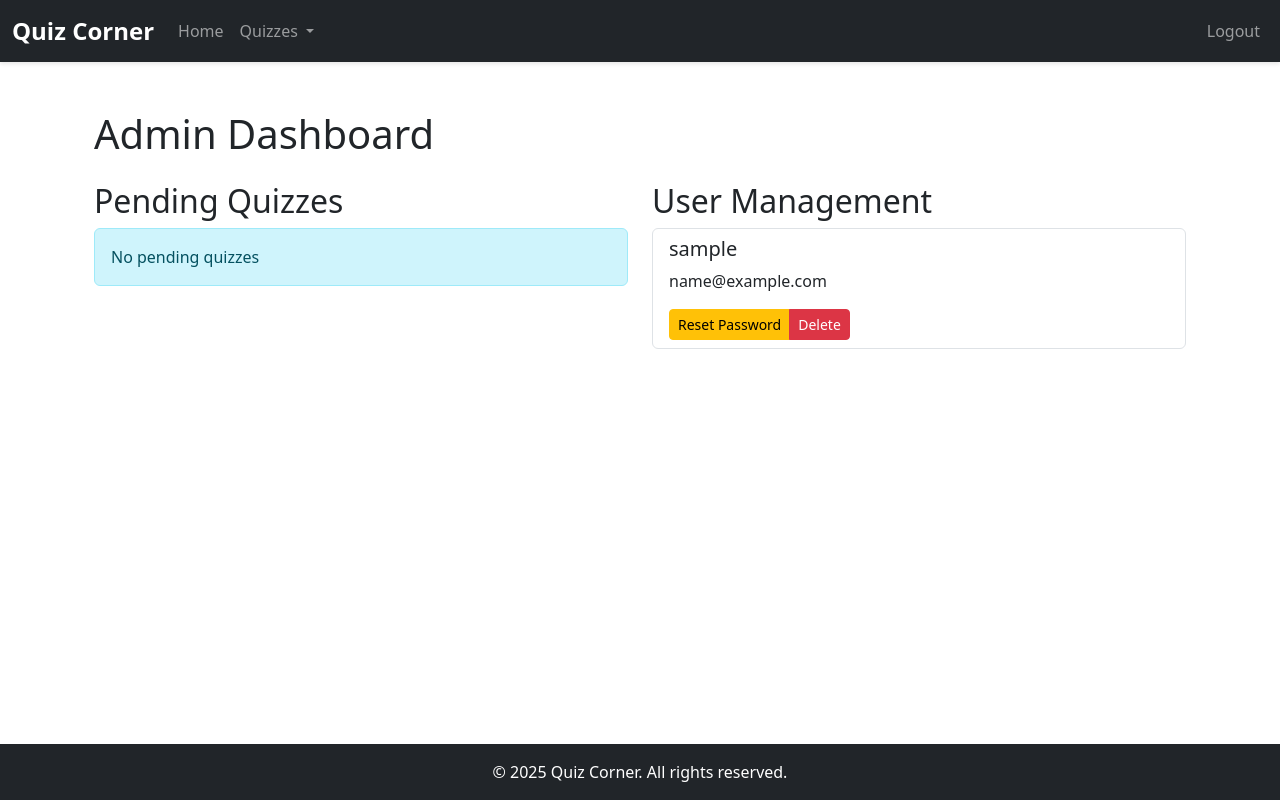
After one commit to ahmadnasir00/Quiz_Corner, a Flask app: page /admin in a window 1280 px wide. The commit adds this page. Run offline with Flask 3, Linux system fonts and the light colour scheme; a user stored in the database is signed in; tables that the repository leaves empty hold one stand-in row (values such as "Sample post").

Commit message:
Add admin dashboard

```diff
--- a/app/__init__.py
+++ b/app/__init__.py
@@ -25,7 +25,9 @@ def create_app():
     from .models import User  # Ensure User model is imported
 
     from .app import main_blueprint
+    from .admin import admin_blueprint
     app.register_blueprint(main_blueprint)
+    app.register_blueprint(admin_blueprint)
 
     with app.app_context():
         db.create_all()
--- /dev/null
+++ b/app/admin.py
@@ -0,0 +1,74 @@
+from flask import Blueprint, render_template, redirect, url_for, flash
+from flask_login import login_required, current_user
+from .models import User, Quiz, db
+
+admin_blueprint = Blueprint('admin', __name__)
+
+@admin_blueprint.route('/admin')
+@login_required
+def admin_dashboard():
+    if not current_user.is_admin:
+        flash('Access denied')
+        return redirect(url_for('main.home'))
+
+    # Get pending quizzes
+    pending_quizzes = Quiz.query.filter_by(status='pending').all()
+    # Get all users
+    users = User.query.all()
+
+    return render_template('admin/dashboard.html',
+                         pending_quizzes=pending_quizzes,
+                         users=users)
+
+@admin_blueprint.route('/admin/approve_quiz/<int:quiz_id>')
+@login_required
+def approve_quiz(quiz_id):
+    if not current_user.is_admin:
+        flash('Access denied')
+        return redirect(url_for('main.home'))
+
+    quiz = Quiz.query.get_or_404(quiz_id)
+    quiz.status = 'approved'
+    db.session.commit()
+    flash('Quiz approved successfully')
+    return redirect(url_for('admin.admin_dashboard'))
+
+@admin_blueprint.route('/admin/reject_quiz/<int:quiz_id>')
+@login_required
+def reject_quiz(quiz_id):
+    if not current_user.is_admin:
+        flash('Access denied')
+        return redirect(url_for('main.home'))
+
+    quiz = Quiz.query.get_or_404(quiz_id)
+    quiz.status = 'rejected'
+    db.session.commit()
+    flash('Quiz rejected')
+    return redirect(url_for('admin.admin_dashboard'))
+
+@admin_blueprint.route('/admin/delete_user/<int:user_id>')
+@login_required
+def delete_user(user_id):
+    if not current_user.is_admin:
+        flash('Access denied')
+        return redirect(url_for('main.home'))
+
+    user = User.query.get_or_404(user_id)
+    db.session.delete(user)
+    db.session.commit()
+    flash('User deleted successfully')
+    return redirect(url_for('admin.admin_dashboard'))
+
+@admin_blueprint.route('/admin/reset_password/<int:user_id>')
+@login_required
+def reset_password(user_id):
+    if not current_user.is_admin:
+        flash('Access denied')
+        return redirect(url_for('main.home'))
+
+    user = User.query.get_or_404(user_id)
+    # Set default password
+    user.set_password('password123')
+    db.session.commit()
+    flash(f"Password reset for {user.username} to 'password123'")
+    return redirect(url_for('admin.admin_dashboard'))
--- a/app/app.py
+++ b/app/app.py
@@ -18,7 +18,8 @@ def create_quiz():
             title=title,
             description=description,
             user_id=current_user.id,
-            is_system_quiz=False
+            is_system_quiz=False,
+            status='pending'
         )
         db.session.add(new_quiz)
         db.session.commit()
--- a/app/models.py
+++ b/app/models.py
@@ -12,6 +12,7 @@ class User(UserMixin, db.Model):
     email = db.Column(db.String(120), unique=True, nullable=False)
     password_hash = db.Column(db.String(255), nullable=False)
     score = db.Column(db.Integer, default=0)
+    is_admin = db.Column(db.Boolean, default=False)
     quizzes_taken = db.relationship('QuizResult', backref='user', lazy='dynamic')
 
     def set_password(self, password):
@@ -31,6 +32,7 @@ class Quiz(db.Model):
     description = db.Column(db.Text)
     user_id = db.Column(db.Integer, db.ForeignKey('user.id'), nullable=True)
     is_system_quiz = db.Column(db.Boolean, default=False)
+    status = db.Column(db.String(20), default='pending')  # pending, approved, rejected
 
     # Use cascade to automatically delete related records
     questions = db.relationship('Question',
--- /dev/null
+++ b/templates/admin/dashboard.html
@@ -0,0 +1,63 @@
+{% extends "base.html" %}
+
+{% block content %}
+<div class="container my-4 fade-in">
+    <h1 class="mb-4">Admin Dashboard</h1>
+
+    <div class="row">
+        <!-- Pending Quizzes Section -->
+        <div class="col-md-6">
+            <h2>Pending Quizzes</h2>
+            {% if pending_quizzes %}
+                <div class="list-group">
+                    {% for quiz in pending_quizzes %}
+                    <div class="list-group-item">
+                        <h5>{{ quiz.title }}</h5>
+                        <p>{{ quiz.description }}</p>
+                        <div class="btn-group">
+                            <a href="{{ url_for('admin.approve_quiz', quiz_id=quiz.id) }}"
+                               class="btn btn-success btn-sm">
+                                Approve
+                            </a>
+                            <a href="{{ url_for('admin.reject_quiz', quiz_id=quiz.id) }}"
+                               class="btn btn-danger btn-sm">
+                                Reject
+                            </a>
+                        </div>
+                    </div>
+                    {% endfor %}
+                </div>
+            {% else %}
+                <div class="alert alert-info">No pending quizzes</div>
+            {% endif %}
+        </div>
+
+        <!-- User Management Section -->
+        <div class="col-md-6">
+            <h2>User Management</h2>
+            {% if users %}
+                <div class="list-group">
+                    {% for user in users %}
+                    <div class="list-group-item">
+                        <h5>{{ user.username }}</h5>
+                        <p>{{ user.email }}</p>
+                        <div class="btn-group">
+                            <a href="{{ url_for('admin.reset_password', user_id=user.id) }}"
+                               class="btn btn-warning btn-sm">
+                                Reset Password
+                            </a>
+                            <a href="{{ url_for('admin.delete_user', user_id=user.id) }}"
+                               class="btn btn-danger btn-sm">
+                                Delete
+                            </a>
+                        </div>
+                    </div>
+                    {% endfor %}
+                </div>
+            {% else %}
+                <div class="alert alert-info">No users found</div>
+            {% endif %}
+        </div>
+    </div>
+</div>
+{% endblock %}
--- a/templates/base.html
+++ b/templates/base.html
@@ -44,6 +44,11 @@
                     <li class="nav-item">
                         <a class="nav-link" href="{{ url_for('main.register') }}">Register</a>
                     </li>
+                    {% if current_user.is_authenticated and current_user.is_admin %}
+                    <li class="nav-item">
+                        <a class="nav-link" href="{{ url_for('admin.admin_dashboard') }}">Admin</a>
+                    </li>
+                    {% endif %}
                     {% endif %}
                 </ul>
             </div>
--- a/templates/create_quiz.html
+++ b/templates/create_quiz.html
@@ -5,6 +5,10 @@
     <div class="card">
         <div class="card-body">
             <h2 class="card-title mb-4">Create Quiz</h2>
+            <div class="alert alert-info mb-4">
+                Your quiz will be reviewed by an admin before being published.
+                You'll be notified when it's approved.
+            </div>
             <form method="POST">
                 <div class="mb-3">
                     <label class="form-label">Quiz Title</label>
```
Also changed, not shown: setup_admin.py (added, +26 -0 lines).
